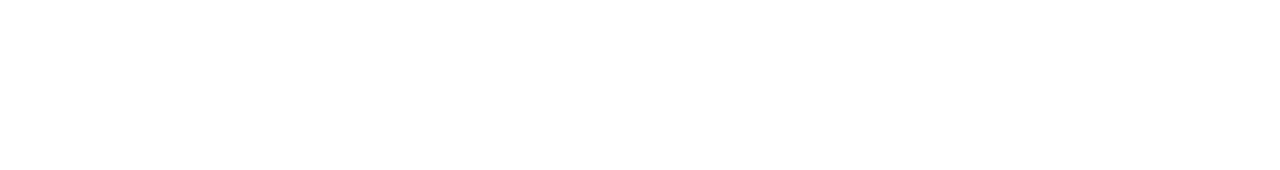
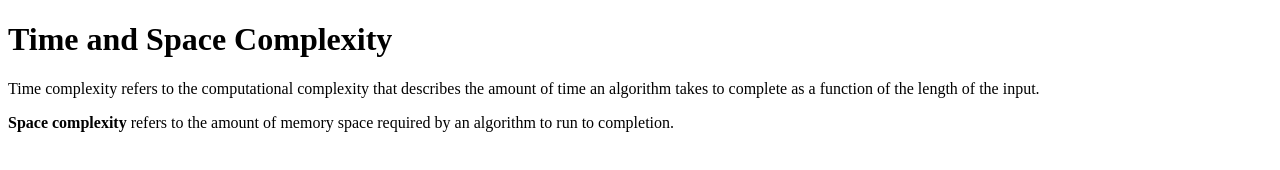
Before and after one commit to acciojob/time-and-space-complexity-Sathish-design-1, a website: page main.html in a window 1280 px wide. Drawn offline with Linux system fonts and the light colour scheme.

Commit message:
created a submission

```diff
--- a/main.html
+++ b/main.html
@@ -8,6 +8,9 @@
 
 <body>
 	<!-- the entire body must be written by student -->
+	<h1>Time and Space Complexity</h1>
+	<p>Time complexity refers to the computational complexity that describes the amount of time an algorithm takes to complete as a function of the length of the input.</p>
+	<p><b>Space complexity</b> refers to the amount of memory space required by an algorithm to run to completion.</p>
     <script type="text/javascript" src="./script.js">
 </script>
 
```
